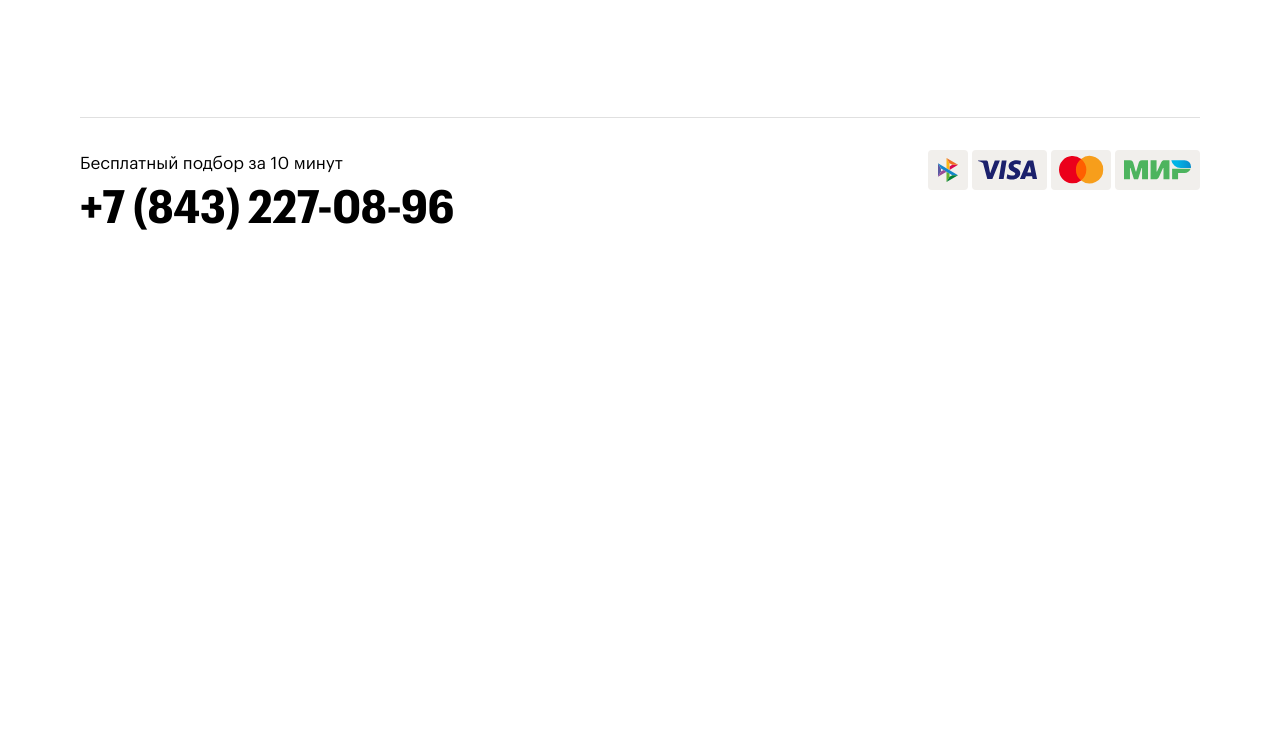
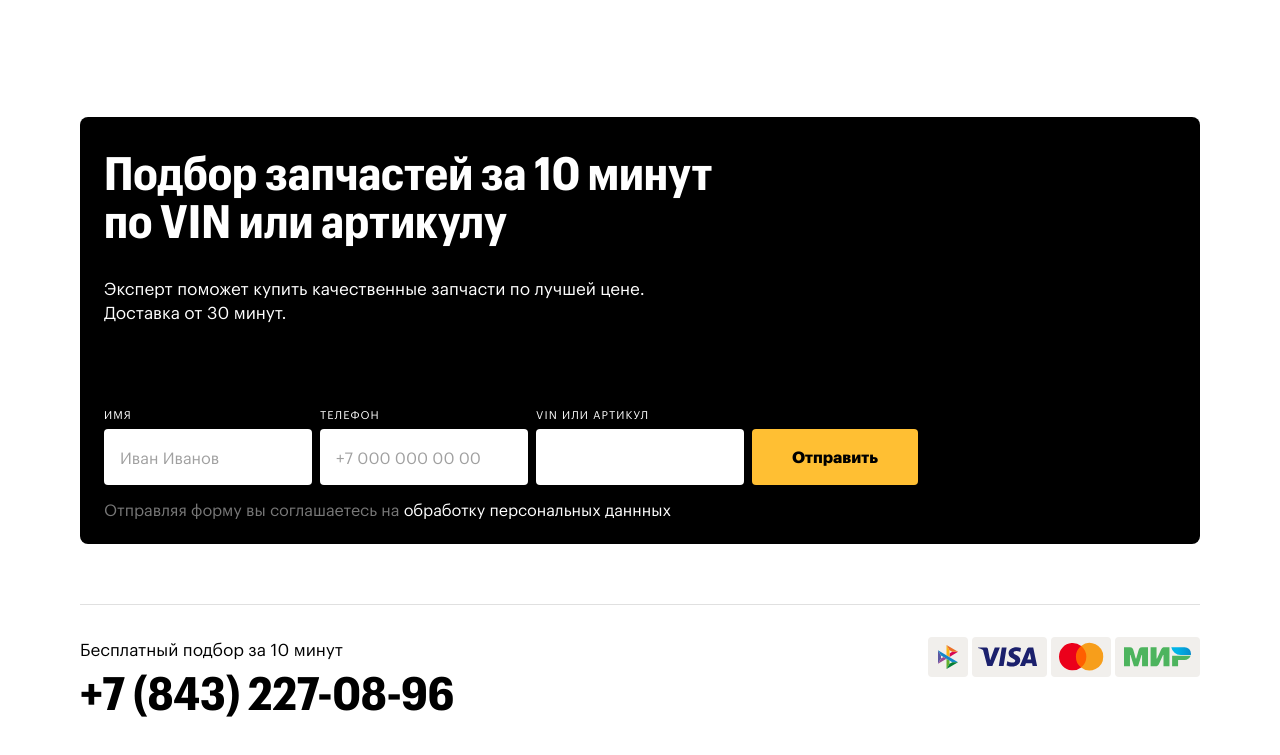
Before and after one commit to AdmiralBankir/simple-project, a website built with webpack: page index.html in a window 1280 px wide. Shown: the part 4874-5629 px from the top of the page. Before the commit the page ends 5335 px from the top, so only its background shows below. Built offline with nearby package versions, Linux system fonts and the light colour scheme; files whose address does not match are found by name.

Commit message:
темная форма

```diff
--- a/index.html
+++ b/index.html
@@ -489,6 +489,39 @@
         </div>
       </div>
 
+      <div class="spares spares_dark">
+        <div class="spares__inner">
+          <div class="spares__description">
+            <h2 class="h2">
+              Подбор запчастей за 10 минут по VIN или артикулу
+            </h2>
+            <p>
+              Эксперт поможет купить качественные запчасти по лучшей цене. <br/>
+              Доставка от 30 минут.
+            </p>
+          </div>
+          <div class="spares__form">
+            <form class="spares-form" action="">
+              <div class="spares-form__item">
+                <label>ИМЯ</label>
+                <input type="text" name="name" placeholder="Иван Иванов">
+              </div>
+              <div class="spares-form__item">
+                <label>Телефон</label>
+                <input type="text" name="phone" placeholder="+7 000 000 00 00">
+              </div>
+              <div class="spares-form__item">
+                <label>VIN или артикул</label>
+                <input type="text" name="vin">
+              </div>
+              <div class="spares-form__item">
+                <button type="submit" class="button_yellow">Отправить</button>
+              </div>
+            </form>
+            <p>Отправляя форму вы соглашаетесь на <a href="#">обработку персональных даннных</a></p>
+          </div>
+        </div>
+      </div>
 
     </div>
   </div>
```
